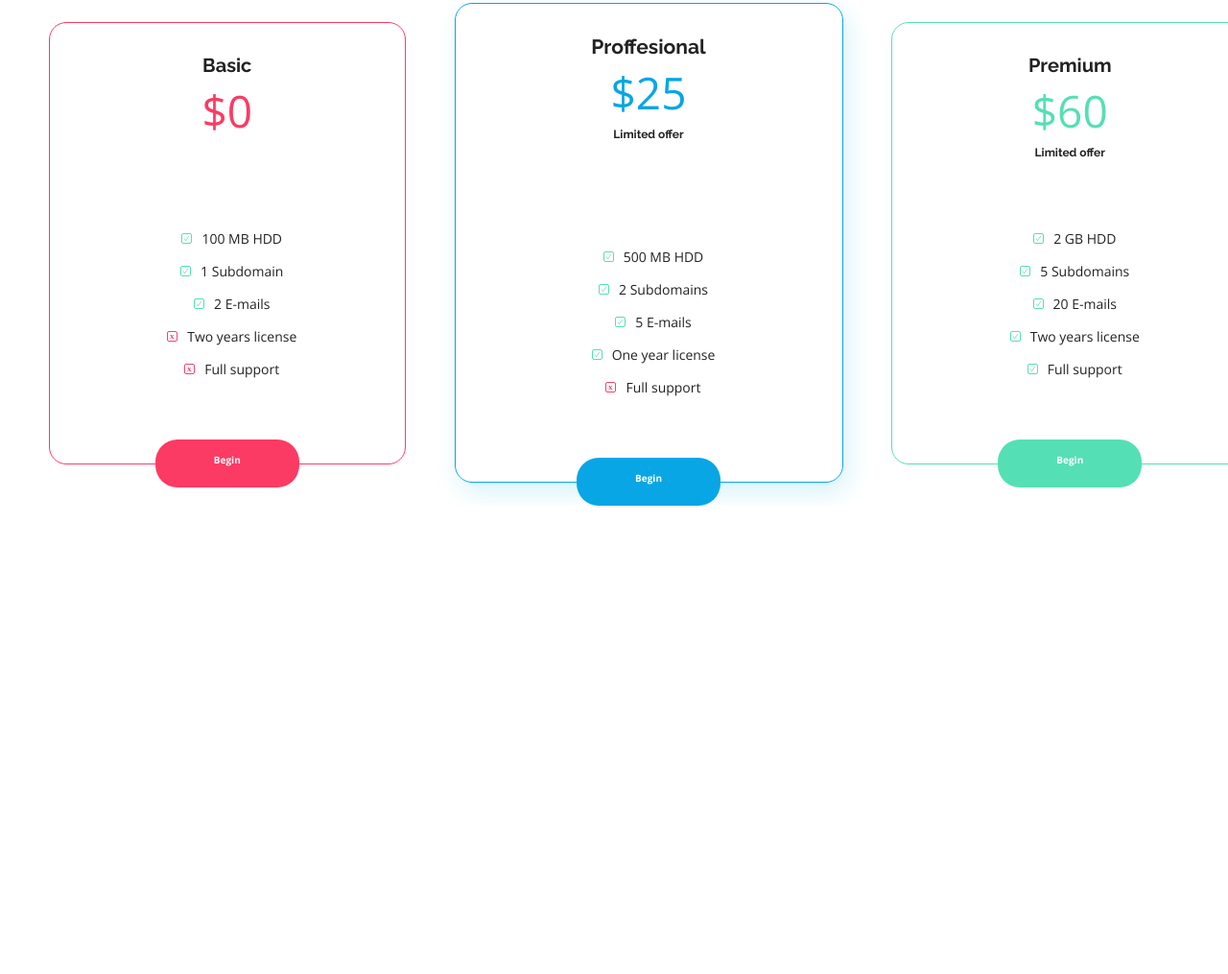
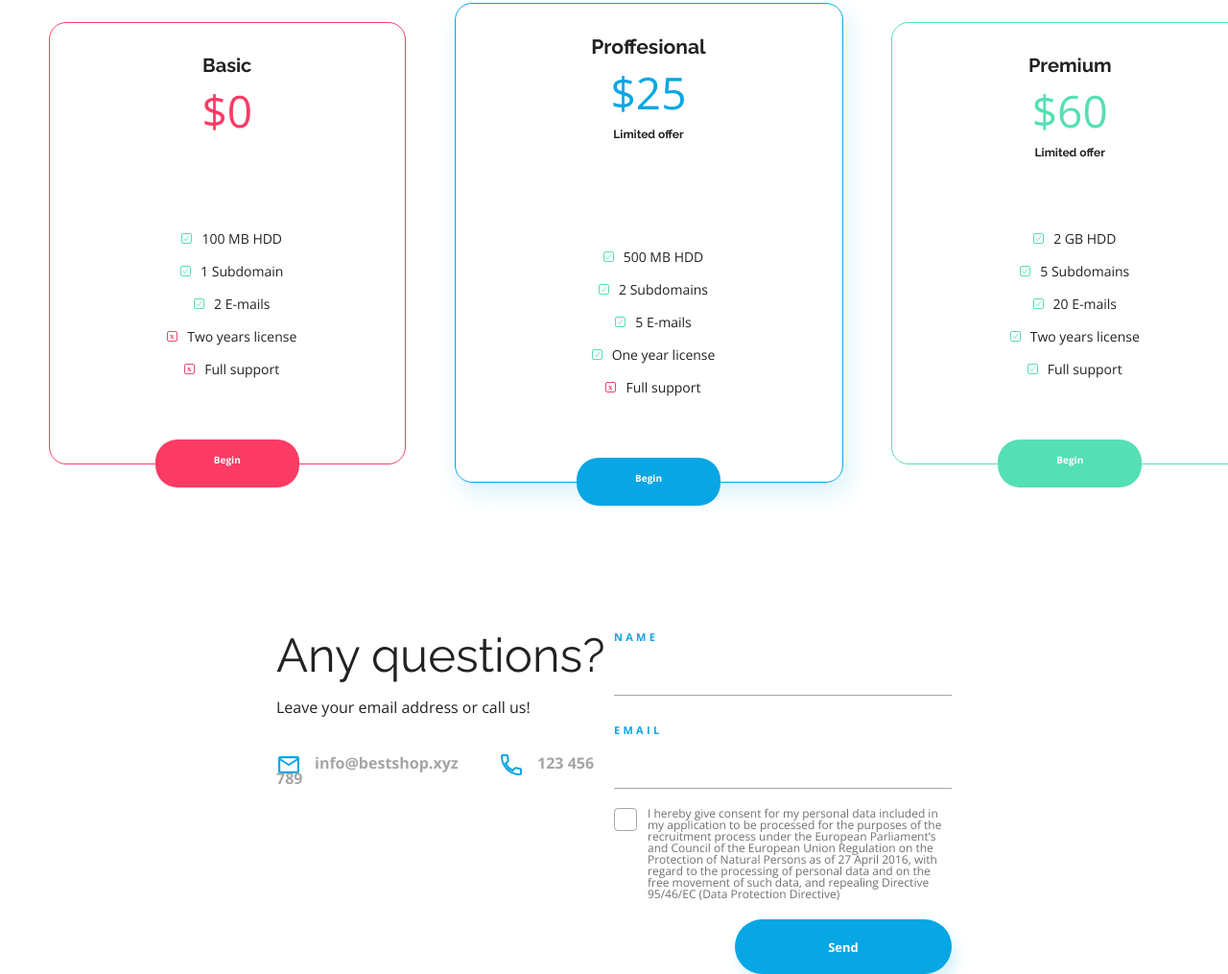
Before and after one commit to izabelastanislawska/BestShop, a plain HTML site: page index.html in a window 1280 px wide. Shown: the part 2799-3814 px from the top of the page at 96% size. Before the commit the page ends 3326 px from the top, so only its background shows below. Drawn offline with nearby package versions, Linux system fonts and the light colour scheme.

Commit message:
added contact section HTML structure and styled it

```diff
--- a/css/style.css
+++ b/css/style.css
@@ -17,6 +17,7 @@ html {
 --color-grey: #A5A5A5;
 --color-light-grey: #F7F7F7;
 --color-white: #FFFFFF;
+--color-dark-grey: #707070;
 /* fonts */
 --primary-font: 'Raleway', sans-serif;
 --secondary-font: 'Open Sans', sans-serif;
@@ -522,3 +523,128 @@ a {
 .botton-green {
     background-color: var(--color-green);
 }
+
+.contact {
+    margin-top: 155px;
+    width: 55%;
+}
+
+.contact__section--left, .contact__section--right {
+    width: 50%;
+}
+
+.contact__header {
+    font-family: var(--primary-font);
+    font-size: var(--font-biggest-header);
+    padding-bottom: 22px;
+}
+
+.content__text {
+    font-family: var(--secondary-font);
+    font-size: var(--font-text);
+    padding-bottom: 42px;
+}
+
+.contact__info {
+    color: var(--color-grey);
+    font-family: var(--secondary-font);
+    font-size: var(--font-text);
+    font-weight:var(--font-bold);
+    display: inline;
+    padding-right: 40px;
+    position: relative;
+    margin-left: 40px;
+}
+
+.phone::before {
+    content: url(../assets/Phone\ Icon.svg);
+    width: 27px;
+    height: 27px;
+    position: absolute;
+    top: 0;
+    left: -40px;
+}
+
+.mail::before {
+    content: url(../assets/Mail\ Icon.svg);
+    width: 27px;
+    height: 27px;
+    position: absolute;
+    top: 0;
+    left: -40px;
+}
+
+.contact__section--right {
+    display: flex;
+    flex-direction: column;
+}
+
+.contact__section--right-label {
+    letter-spacing: 3.28px;
+    color: var(--color-primary);
+    font-family: var(--secondary-font);
+    font-size: var(--font-smallest);
+    font-weight: var(--font-bold);
+    text-transform: uppercase;
+    padding-bottom: 30px;
+}
+
+.email-padding {
+    padding: 30px 0;
+}
+
+.contact__section--right-input {
+    border: none;
+    border-bottom: 1px solid var(--color-grey);
+    font-size: 2rem;
+}
+
+.contact__checkbox--wrapper {
+    display: flex;
+    padding-top: 20px;
+    position: relative;
+}
+
+input[type="checkbox"] {
+    display: none;
+}
+
+.contact__checkmark {
+    position: absolute;
+    width: 24px;
+    height: 24px;
+    border: 1px solid var(--color-grey);
+    border-radius: 4px;
+    left: 0;
+    top: 20px;
+    cursor: pointer;
+}
+
+input[type="checkbox"]:checked ~ .contact__checkmark{
+    background-image: url(../assets/Checkmark.svg);
+    background-repeat: no-repeat;
+    background-position: center;
+}
+
+.contact__checkbox-text {
+    font-family: var(--secondary-font);
+    font-size: var(--font-small);
+    color: var(--color-dark-grey);
+    padding-left: 35px;
+}
+
+.contact__button {
+    font-family: var(--secondary-font);
+    font-size: var(--font-button);
+    font-weight: var(--font-bold);
+    border-radius: 35px;
+    box-shadow: var(--shadow-buttons);
+    background-color: var(--color-primary);
+    padding: 20px 97px;
+    width: 226px;
+    height: 57px;
+    border: none;
+    color: var(--color-white);
+    margin-top: 20px;
+    align-self: flex-end;
+}
--- a/index.html
+++ b/index.html
@@ -139,7 +139,26 @@
                 </article>
             </div>
         </section>
-        <section></section>
+        <section class="container wrapper contact">
+            <div class="contact__section--left">
+                <h1 class="contact__header">Any questions?</h1>
+                <p class="content__text">Leave your email address or call us!</p>
+                <p class="contact__info mail">info@bestshop.xyz</p>
+                <p class="contact__info phone">123 456 789</p>
+            </div>
+            <form class="contact__section--right">
+                <label for="name" class="contact__section--right-label">Name</label>
+                <input type="text" id="name" class="contact__section--right-input">
+                <label for="email" class="contact__section--right-label email-padding">Email</label>
+                <input type="email" id="email" class="contact__section--right-input">
+                <label for="checkbox" class="contact__checkbox--wrapper">
+                    <input type="checkbox" id="checkbox">
+                    <span class="contact__checkmark"></span>
+                    <p class="contact__checkbox-text">I hereby give consent for my personal data included in my application to be processed for the purposes of the recruitment process under the European Parliament’s and Council of the European Union Regulation on the Protection of Natural Persons as of 27 April 2016, with regard to the processing of personal data and on the free movement of such data, and repealing Directive 95/46/EC (Data Protection Directive)</p>
+                </label>
+                <button type="submit" class="contact__button">Send</button>
+            </form>
+        </section>
     </main>
 </body>
 </html>
```
